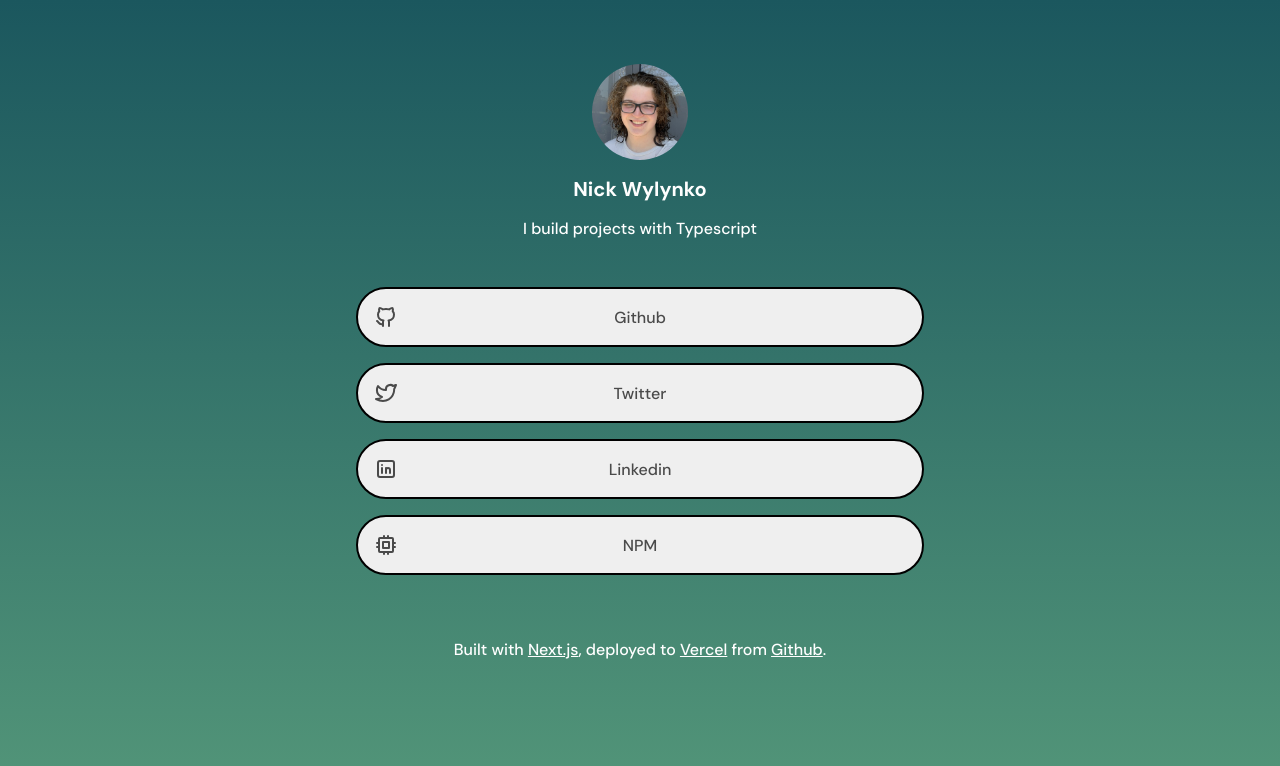
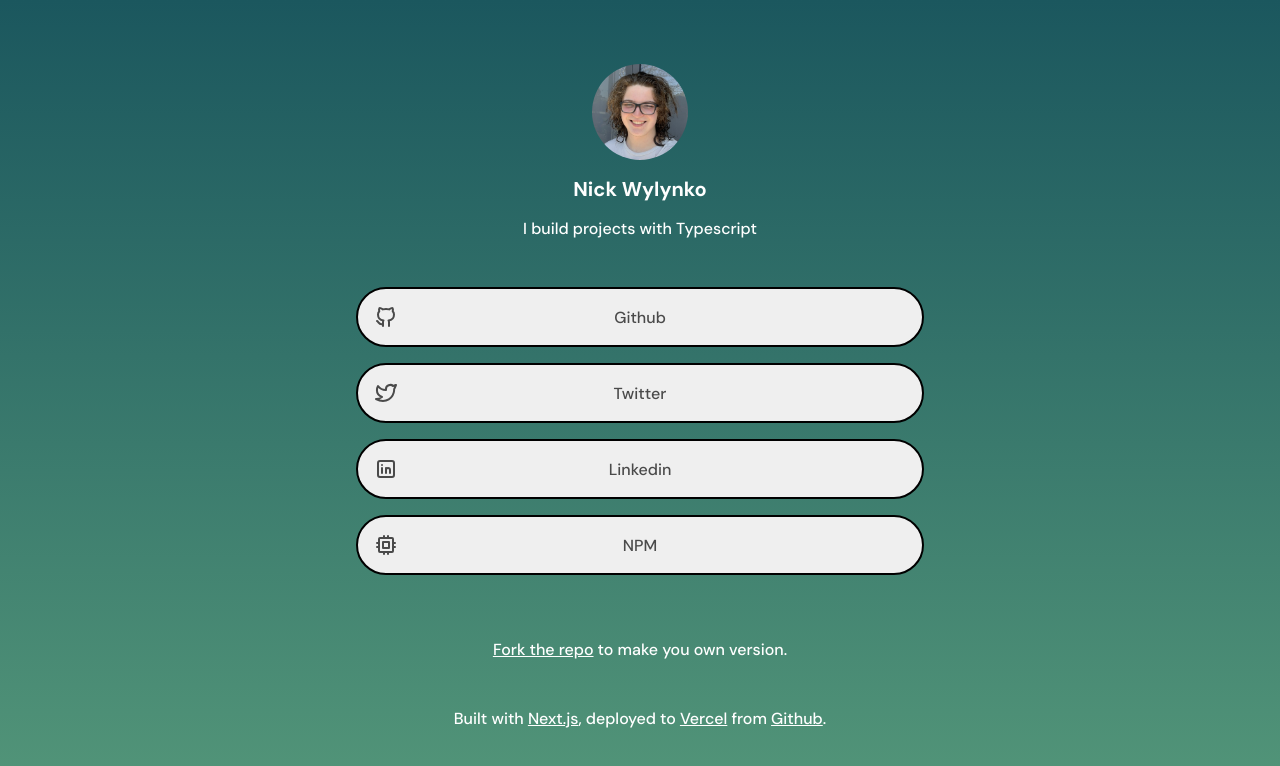
Before and after one commit to NWylynko/personal-link-sharing-site, a Next.js app: page / in a window 1280 px wide. Shown: the top 766 px of the page. Built offline with nearby package versions, Linux system fonts and the light colour scheme.

Commit message:
Add link to repo

```diff
--- a/app/page.tsx
+++ b/app/page.tsx
@@ -29,6 +29,7 @@
         <LinkItem label="Linkedin" url="https://www.linkedin.com/in/nick-wylynko/" icon={TbBrandLinkedin} />
         <LinkItem label="NPM" url="https://www.npmjs.com/~nwylynko" icon={TbCpu} />
       </Links>
+      <span className={styles.sub}><ExternalLink href="https://github.com/NWylynko/personal-link-sharing-site" className={styles.link}>Fork the repo</ExternalLink> to make you own version.</span>
       <span className={styles.sub}>Built with <ExternalLink href="https://nextjs.org/" className={styles.link}>Next.js</ExternalLink>, deployed to <ExternalLink href="https://vercel.com/" className={styles.link}>Vercel</ExternalLink> from <ExternalLink href="https://github.com/" className={styles.link}>Github</ExternalLink>.</span>
     </div>
   )
```
Also changed, not shown: 1 other file (tests, documents, lock files or other folders).
